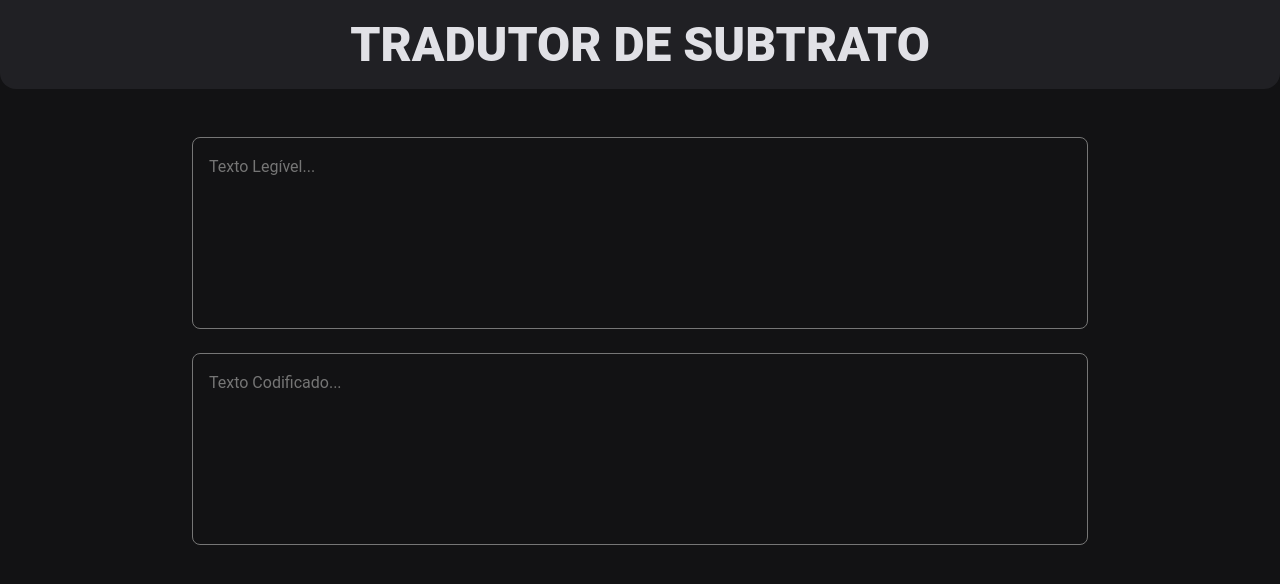
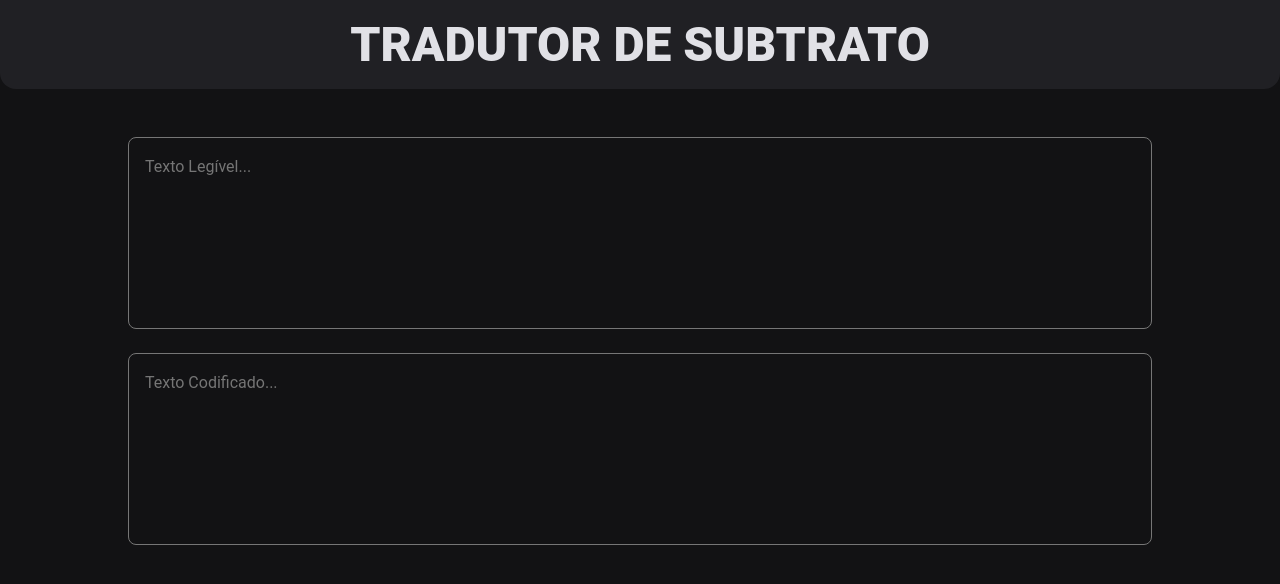
Before and after one commit to sum117/moniqueta-discord, a React (Vite) app: page / in a window 1280 px wide. Shown: the top 584 px of the page. Built offline with nearby package versions, Linux system fonts and the light colour scheme.

Commit message:
changed visual a lil bit more

```diff
--- a/src/components/InputBox.module.css
+++ b/src/components/InputBox.module.css
@@ -9,7 +9,7 @@
     min-height: auto;
 }
 .InputBoxes textarea {
-    width: 70vw;
+    width: 80vw;
     height: 12rem;
     padding: 1rem;
     border-radius: 8px;
```
